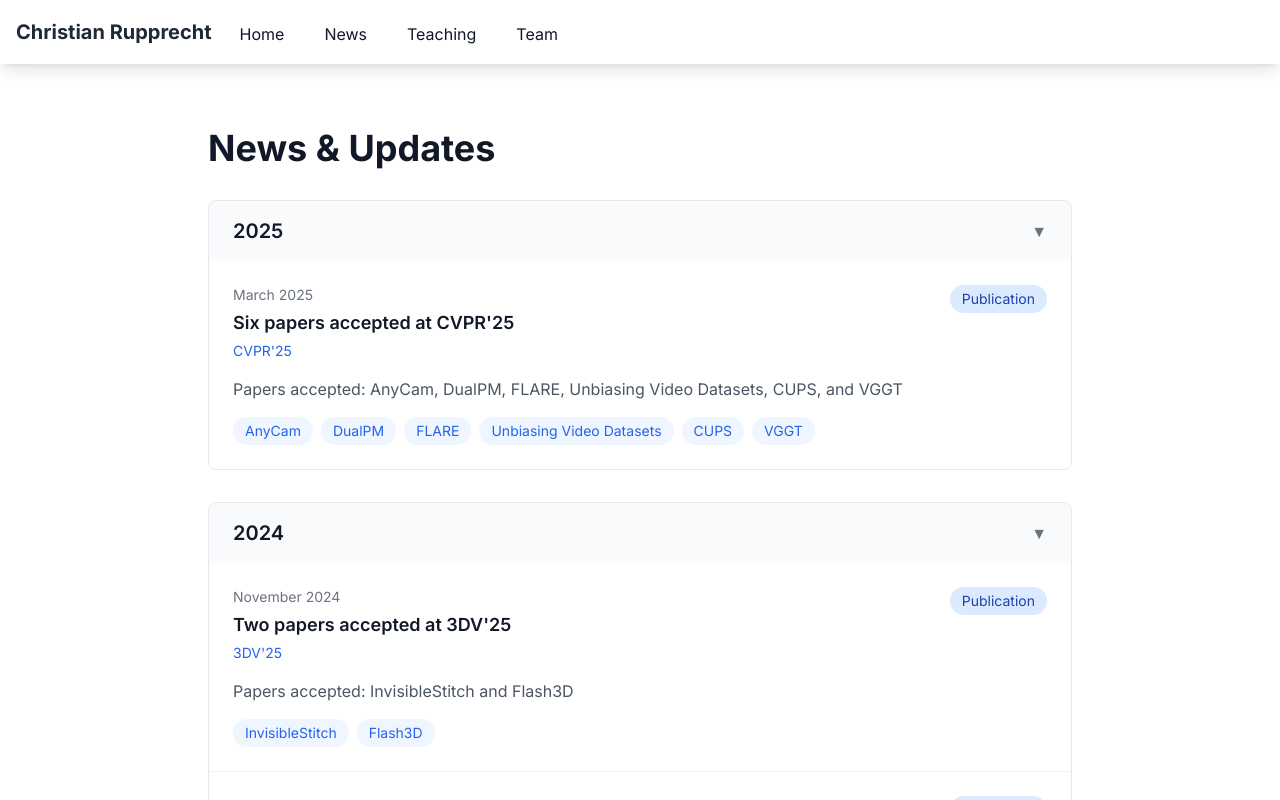
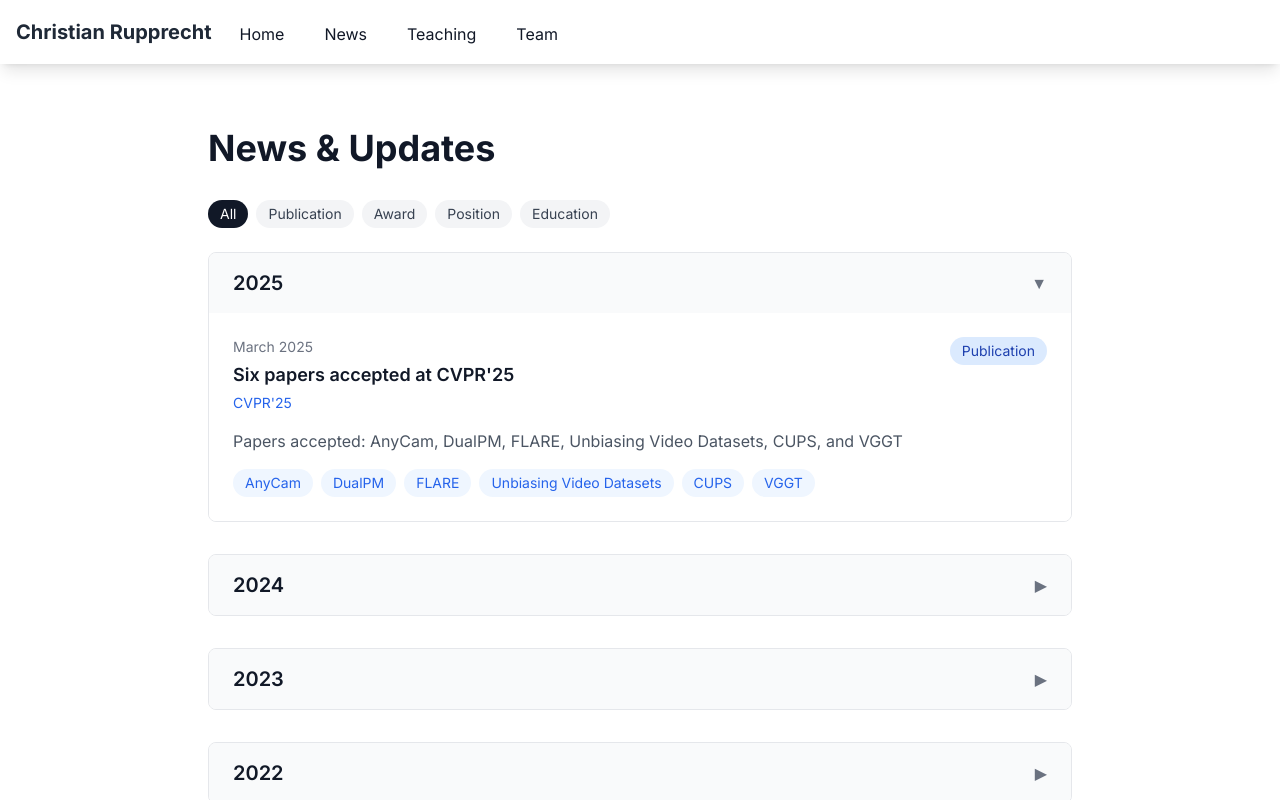
Before and after one commit to chrirupp/chrirupp.github.io, a Next.js app: page /news in a window 1280 px wide. Shown: the top 800 px of the page. Built offline with nearby package versions, Linux system fonts and the light colour scheme.

Commit message:
added filtering to news

```diff
--- a/src/app/news/page.tsx
+++ b/src/app/news/page.tsx
@@ -1,6 +1,6 @@
 'use client';
 
-import { useState } from 'react';
+import { useState, useEffect } from 'react';
 import newsData from '@/content/news.json';
 
 const typeColors = {
@@ -18,13 +18,8 @@ const typeColors = {
 const typeLabels = {
   publication: 'Publication',
   award: 'Award',
-  presentation: 'Presentation',
-  teaching: 'Teaching',
-  service: 'Service',
   position: 'Position',
-  project: 'Project',
   education: 'Education',
-  event: 'Event'
 };
 
 // Helper function to extract year from date
@@ -54,6 +49,32 @@ export default function News() {
     new Set([mostRecentYear, secondMostRecentYear])
   );
 
+  // Add state for type filter
+  const [selectedType, setSelectedType] = useState<string | null>(null);
+
+  // Filter news items by selected type
+  const filteredGroupedNews = Object.entries(groupedNews).reduce((acc, [year, items]) => {
+    const filteredItems = selectedType
+      ? items.filter(item => item.type === selectedType)
+      : items;
+
+    if (filteredItems.length > 0) {
+      acc[year] = filteredItems;
+    }
+    return acc;
+  }, {} as Record<string, typeof newsData.newsItems>);
+
+  // Update expanded years when filter changes
+  useEffect(() => {
+    const filteredYears = Object.entries(filteredGroupedNews)
+      .sort(([yearA], [yearB]) => parseInt(yearB) - parseInt(yearA))
+      .map(([year]) => year);
+
+    if (filteredYears.length > 0) {
+      setExpandedYears(new Set([filteredYears[0]]));
+    }
+  }, [selectedType]);
+
   const toggleYear = (year: string) => {
     setExpandedYears(prev => {
       const next = new Set(prev);
@@ -70,8 +91,35 @@ export default function News() {
     <div className="max-w-4xl mx-auto px-4 py-8">
       <h1 className="text-4xl font-bold text-gray-900 mb-8">News & Updates</h1>
 
+      {/* Add type filter buttons */}
+      <div className="flex flex-wrap gap-2 mb-6">
+        <button
+          onClick={() => setSelectedType(null)}
+          className={`px-3 py-1 rounded-full text-sm transition-colors ${
+            selectedType === null
+              ? 'bg-gray-900 text-white'
+              : 'bg-gray-100 text-gray-700 hover:bg-gray-200'
+          }`}
+        >
+          All
+        </button>
+        {Object.entries(typeLabels).map(([type, label]) => (
+          <button
+            key={type}
+            onClick={() => setSelectedType(type)}
+            className={`px-3 py-1 rounded-full text-sm transition-colors ${
+              selectedType === type
+                ? typeColors[type as keyof typeof typeColors]
+                : 'bg-gray-100 text-gray-700 hover:bg-gray-200'
+            }`}
+          >
+            {label}
+          </button>
+        ))}
+      </div>
+
       <div className="space-y-8">
-        {Object.entries(groupedNews)
+        {Object.entries(filteredGroupedNews)
           .sort(([yearA], [yearB]) => parseInt(yearB) - parseInt(yearA))
           .map(([year, items]) => (
             <div key={year} className="border border-gray-200 rounded-lg overflow-hidden">
--- a/src/content/news.json
+++ b/src/content/news.json
@@ -13,15 +13,15 @@
             },
             {
                 "text": "DualPM",
-                "url": "https://arxiv.org/pdf/2412.04464"
+                "url": "https://arxiv.org/abs/2412.04464"
             },
             {
                 "text": "FLARE",
-                "url": "https://arxiv.org/pdf/2502.12138"
+                "url": "https://arxiv.org/abs/2502.12138"
             },
             {
                 "text": "Unbiasing Video Datasets",
-                "url": "https://arxiv.org/pdf/2503.18637"
+                "url": "https://arxiv.org/abs/2503.18637"
             },
             {
                 "text": "CUPS",
@@ -29,7 +29,7 @@
             },
             {
                 "text": "VGGT",
-                "url": "https://arxiv.org/pdf/2503.11651"
+                "url": "https://arxiv.org/abs/2503.11651"
             }
         ]
     },
@@ -42,11 +42,11 @@
         "links": [
             {
                 "text": "InvisibleStitch",
-                "url": "https://arxiv.org/pdf/2404.19758"
+                "url": "https://arxiv.org/abs/2404.19758"
             },
             {
                 "text": "Flash3D",
-                "url": "https://arxiv.org/pdf/2406.04343"
+                "url": "https://arxiv.org/abs/2406.04343"
             }
         ]
     },
@@ -72,39 +72,39 @@
         "links": [
             {
                 "text": "Instance Augmentations",
-                "url": "https://arxiv.org/pdf/2406.08249"
+                "url": "https://arxiv.org/abs/2406.08249"
             },
             {
                 "text": "OVDiff",
-                "url": "https://arxiv.org/pdf/2306.09316"
+                "url": "https://arxiv.org/abs/2306.09316"
             },
             {
                 "text": "Object Stylization",
-                "url": "https://arxiv.org/pdf/2312.12419"
+                "url": "https://arxiv.org/abs/2312.12419"
             },
             {
                 "text": "DragAPart",
-                "url": "https://arxiv.org/pdf/2403.15382"
+                "url": "https://arxiv.org/abs/2403.15382"
             },
             {
                 "text": "HowToCaption",
-                "url": "https://arxiv.org/pdf/2310.04900"
+                "url": "https://arxiv.org/abs/2310.04900"
             },
             {
                 "text": "CoTracker",
-                "url": "https://arxiv.org/pdf/2307.07635"
+                "url": "https://arxiv.org/abs/2307.07635"
             },
             {
                 "text": "SHIC",
-                "url": "https://arxiv.org/pdf/2407.18907"
+                "url": "https://arxiv.org/abs/2407.18907"
             },
             {
                 "text": "SuperResolution",
-                "url": "https://arxiv.org/pdf/2409.00768"
+                "url": "https://arxiv.org/abs/2409.00768"
             },
             {
                 "text": "Scaling Backwards",
-                "url": "https://arxiv.org/pdf/2408.00677"
+                "url": "https://arxiv.org/abs/2408.00677"
             }
         ]
     },
@@ -129,7 +129,7 @@
         "links": [
             {
                 "text": "Paper",
-                "url": "https://arxiv.org/pdf/2402.08682"
+                "url": "https://arxiv.org/abs/2402.08682"
             }
         ]
     },
@@ -196,7 +196,7 @@
         },
         {
           "text": "S4C",
-          "url": "https://arxiv.org/pdf/2310.07522"
+          "url": "https://arxiv.org/abs/2310.07522"
         }
       ]
     },
@@ -220,6 +220,22 @@
           "url": "https://arxiv.org/abs/2306.15667"
         }
       ]
+    },
+    {
+        "date": "September 2023",
+        "title": "Associate Professor in Computer Science",
+        "description": "Appointed as Associate Professor in Computer Science at the University of Oxford, and Tutorial Fellow at Magdalen College",
+        "type": "position",
+        "links": [
+            {
+                "text": "Computer Science",
+                "url": "https://www.cs.ox.ac.uk/people/christian.rupprecht/"
+            },
+            {
+                "text": "Magdalen College",
+                "url": "https://www.magd.ox.ac.uk/people/professor-christian-rupprecht/"
+            }
+        ]
     },
     {
       "date": "June 2023",
```
